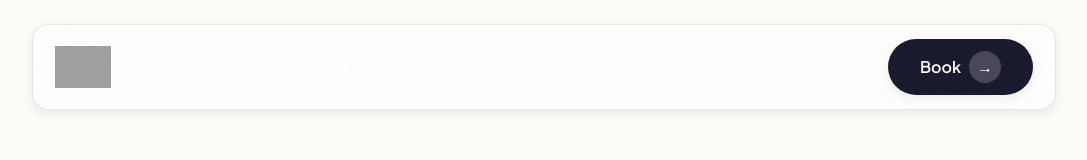
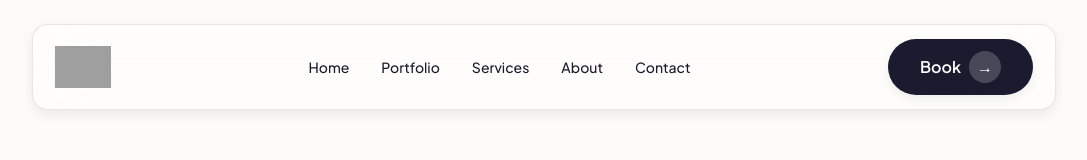
Before and after one commit to HallofMirrorsTattoo/hall-of-mirrors-tattoo, a Next.js app in the folder frontend/: page / in a window 1280 px wide. Shown: the top 160 px of the page, without its empty margins (96-1183 px from the left). Built offline with nearby package versions, Linux system fonts and the light colour scheme; grey boxes are pictures that could not be loaded; a web font is replaced by a local one.

Commit message:
Fix: Make navigation links visible with dark color by default
Changed header navigation links from text-white/70 to text-primary-dark so they're visible against the light glassmorphism background. They now turn gold on hover as intended.

Links affected: Home, Portfolio, Services, About, Contact

```diff
--- a/frontend/app/components/Header.tsx
+++ b/frontend/app/components/Header.tsx
@@ -26,11 +26,11 @@ export default function Header() {
 
           {/* Desktop Menu */}
           <ul className="hidden md:flex gap-8 flex-1 justify-center">
-            <li><Link href="/" className="text-sm font-medium text-white/70 hover:text-accent-gold transition-colors duration-300">Home</Link></li>
-            <li><Link href="/portfolio" className="text-sm font-medium text-white/70 hover:text-accent-gold transition-colors duration-300">Portfolio</Link></li>
-            <li><Link href="/services" className="text-sm font-medium text-white/70 hover:text-accent-gold transition-colors duration-300">Services</Link></li>
-            <li><Link href="/about" className="text-sm font-medium text-white/70 hover:text-accent-gold transition-colors duration-300">About</Link></li>
-            <li><Link href="/contact" className="text-sm font-medium text-white/70 hover:text-accent-gold transition-colors duration-300">Contact</Link></li>
+            <li><Link href="/" className="text-sm font-medium text-primary-dark hover:text-accent-gold transition-colors duration-300">Home</Link></li>
+            <li><Link href="/portfolio" className="text-sm font-medium text-primary-dark hover:text-accent-gold transition-colors duration-300">Portfolio</Link></li>
+            <li><Link href="/services" className="text-sm font-medium text-primary-dark hover:text-accent-gold transition-colors duration-300">Services</Link></li>
+            <li><Link href="/about" className="text-sm font-medium text-primary-dark hover:text-accent-gold transition-colors duration-300">About</Link></li>
+            <li><Link href="/contact" className="text-sm font-medium text-primary-dark hover:text-accent-gold transition-colors duration-300">Contact</Link></li>
           </ul>
 
           {/* CTA Button */}
```
